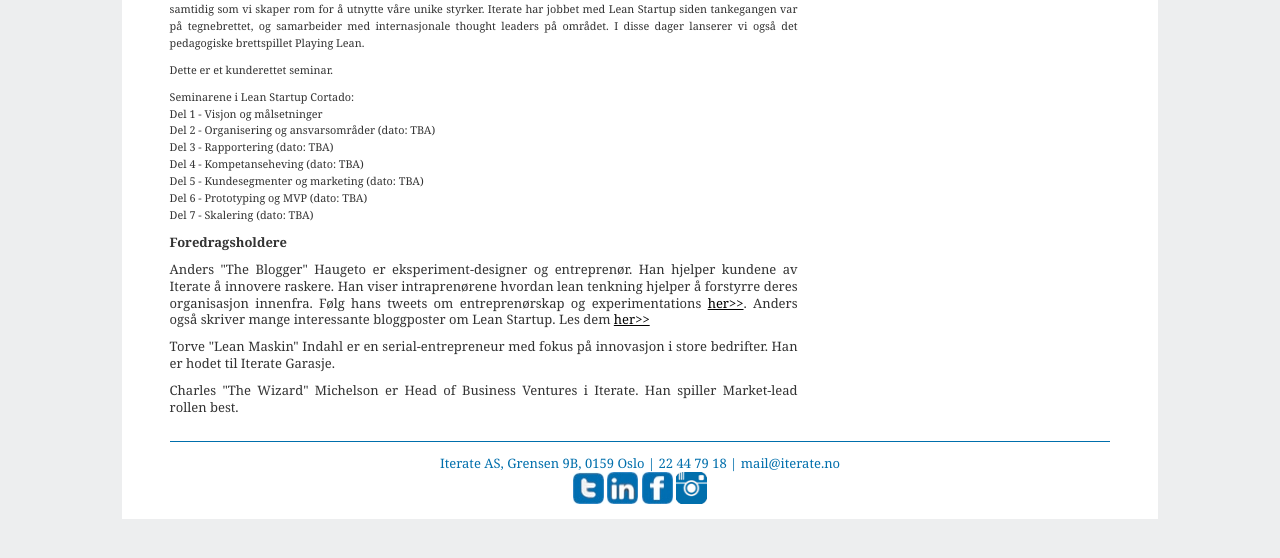
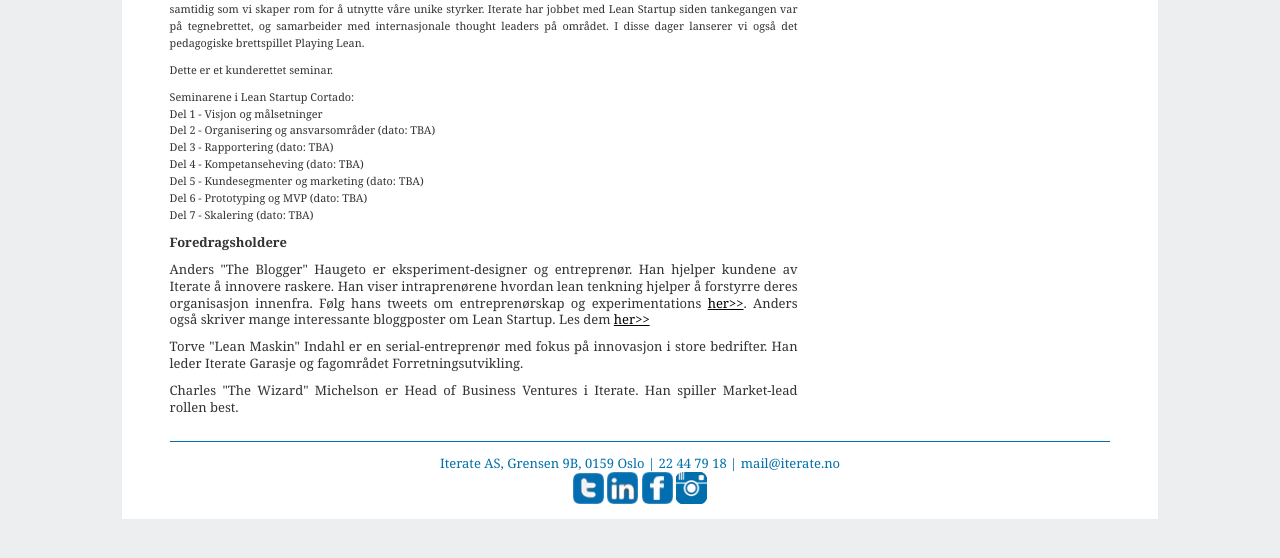
Before and after one commit to therese1g1/iterate.github.com, a Jekyll site: the page built from fagmorgen/index.html, in a window 1280 px wide, cut to the strip 892-1464 px from the top of the page. Shown: the top 558 px of the strip. Built offline with Jekyll 4.4.1, drawn with Linux system fonts in a browser that asks for light colours.

Commit message:
small text update

```diff
--- a/fagmorgen/index.html
+++ b/fagmorgen/index.html
@@ -80,8 +80,8 @@ title: Iterate
                 Anders "The Blogger" Haugeto er eksperiment-designer og entreprenør. Han hjelper kundene av Iterate å innovere raskere. Han viser intraprenørene hvordan lean tenkning hjelper å forstyrre deres organisasjon innenfra. Følg hans tweets om entreprenørskap og experimentations <a href="https://twitter.com/hauge2">her>></a>.
                 Anders også skriver mange interessante bloggposter om Lean Startup. Les dem <a href="https://blog.iterate.no">her>></a>
             <p>
-                Torve "Lean Maskin" Indahl er en serial-entrepreneur med fokus på innovasjon i store bedrifter. Han er hodet til Iterate Garasje.
-            </p>
+            Torve "Lean Maskin" Indahl er en serial-entreprenør med fokus på innovasjon i store bedrifter. Han leder Iterate Garasje og fagområdet Forretningsutvikling.
+         </p>
             <p> Charles "The Wizard" Michelson er Head of Business Ventures i Iterate. Han spiller Market-lead rollen best.
             </p>
 
```
